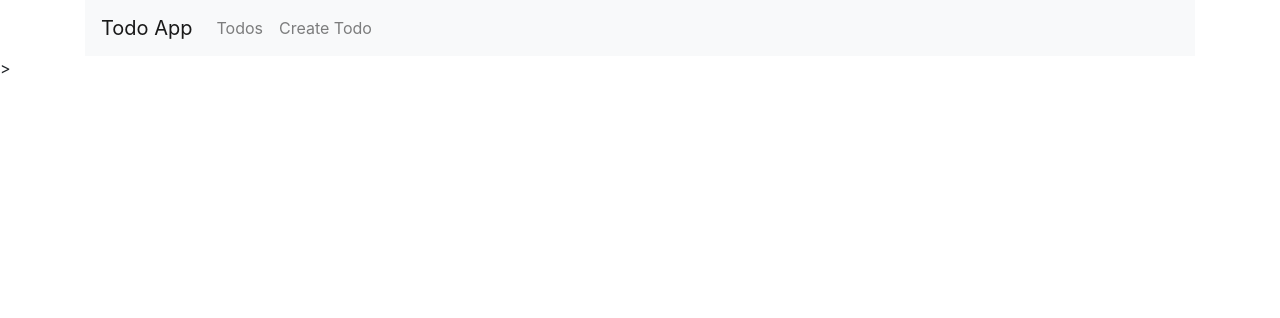
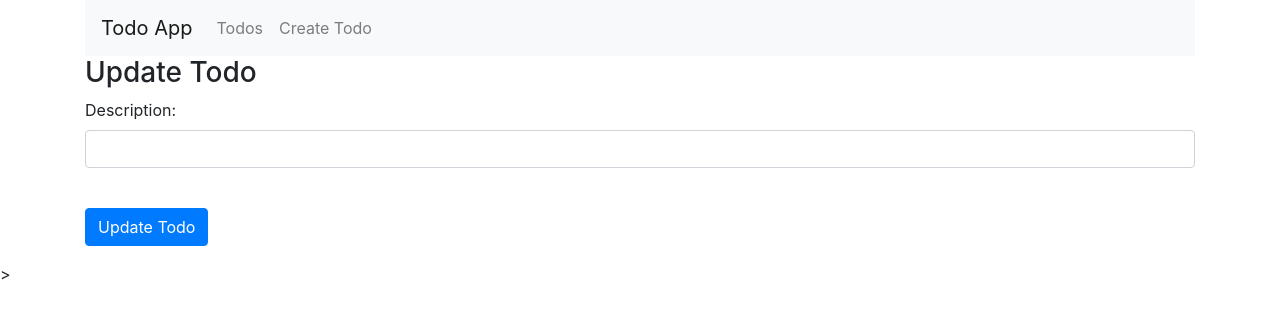
Before and after one commit to devabhixda/React-Todo-CRUD, a React (Create React App) app: page /edit/1 in a window 1280 px wide. Shown: the top 318 px of the page. Built offline with nearby package versions, Linux system fonts and the light colour scheme; no server answers.

Commit message:
Add edit option
Signed-off-by: Abhi Jain <devabhixda@gmail.com>

```diff
--- a/src/App.js
+++ b/src/App.js
@@ -3,6 +3,7 @@ import { BrowserRouter as Router, Route, Link } from "react-router-dom";
 import "bootstrap/dist/css/bootstrap.min.css";
 
 import CreateTodo from "./components/create-todo.component";
+import EditTodo from "./components/edit-todo.component";
 import TodosList from "./components/todos-list.component";
 
 class App extends Component {
@@ -26,6 +27,7 @@ class App extends Component {
           </nav>
 
           <Route path="/" exact component={TodosList} />
+          <Route path="/edit/:id" component={EditTodo} />
           <Route path="/create" component={CreateTodo} />
         </div>
       </Router>
--- /dev/null
+++ b/src/components/edit-todo.component.js
@@ -0,0 +1,63 @@
+import React, {Component} from 'react';
+import axios from 'axios';
+class EditTodo extends Component {
+    constructor(props) {
+        super(props);
+
+        this.onChangeTodoDescription = this.onChangeTodoDescription.bind(this);
+        this.onSubmit = this.onSubmit.bind(this);
+        this.state = {
+    todo_description: ''
+}
+    }
+
+    componentDidMount() {
+         axios.get('http://localhost:8080/tasks/'+this.props.match.params.id)
+             .then(response => {
+                 this.setState({
+                     todo_description: response.data[0].todo_description
+                 })
+             })
+             .catch(function(error) {
+                 console.log(error)
+             })
+     }
+
+    onChangeTodoDescription(e) {
+        this.setState({
+            todo_description: e.target.value
+        });
+    }
+
+    onSubmit(e) {
+        e.preventDefault();
+        const obj = {
+            todo_description: this.state.todo_description
+        };
+        axios.put('http://localhost:8080/tasks/'+this.props.match.params.id, obj)
+        this.props.history.push('/');
+    }
+
+    render() {
+        return (
+            <div>
+                <h3>Update Todo</h3>
+                <form onSubmit={this.onSubmit}>
+                    <div className="form-group">
+                        <label>Description: </label>
+                        <input  type="text"
+                                className="form-control"
+                                value={this.state.todo_description}
+                                onChange={this.onChangeTodoDescription}
+                        />
+                    </div>
+                        <br/>
+                        <div className="form-group">
+                            <input type="submit" value="Update Todo" className="btn btn-primary" />
+                        </div>
+                </form>
+            </div>
+        )
+    }
+};
+export default EditTodo;
--- a/src/components/todos-list.component.js
+++ b/src/components/todos-list.component.js
@@ -5,6 +5,9 @@ import axios from 'axios';
 const Todo = props => (
     <tr>
         <td className={props.todo.todo_description}>{props.todo.todo_description}</td>
+        <td>
+            <Link to={"/edit/"+props.todo.task_id}>Edit </Link>
+        </td>
     </tr>
 )
 
```
